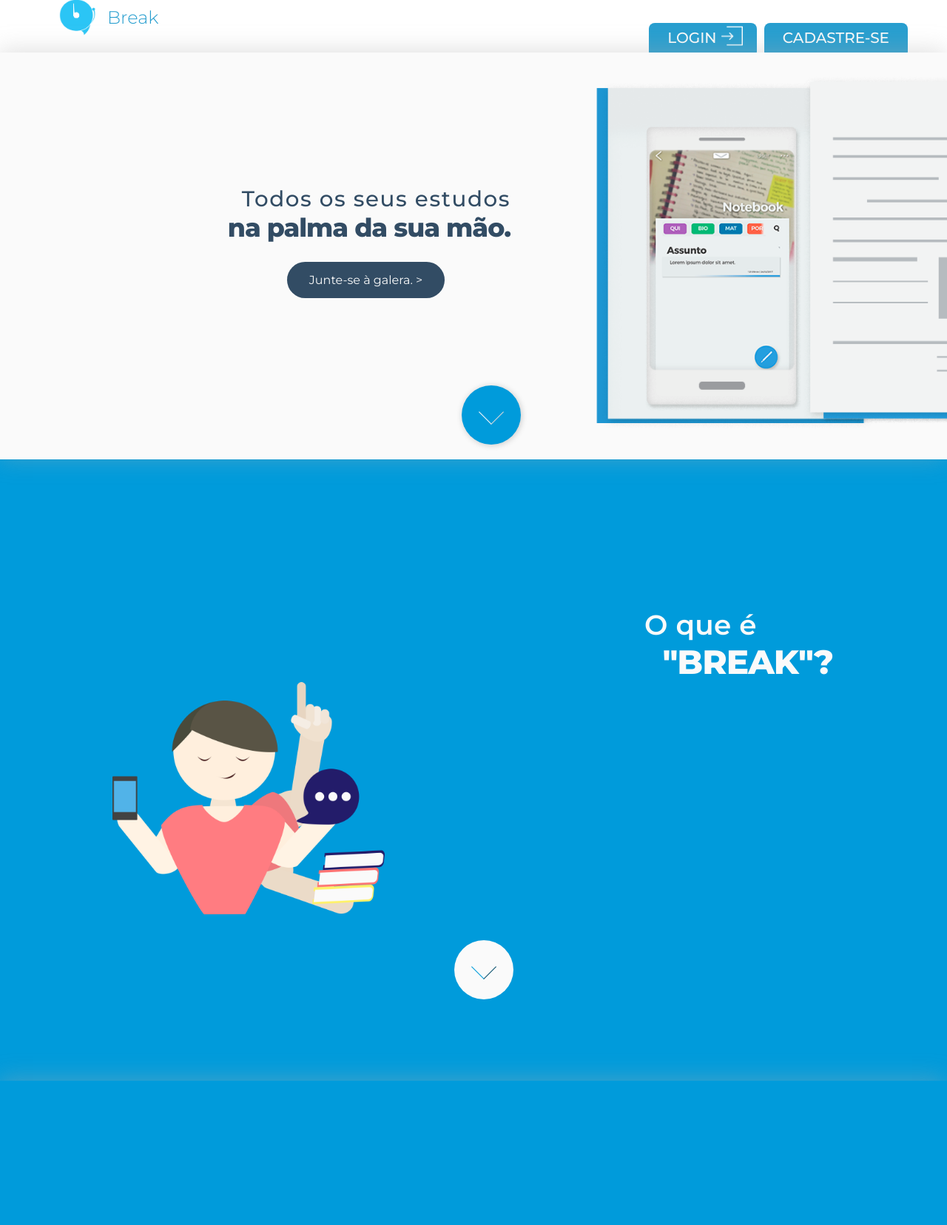
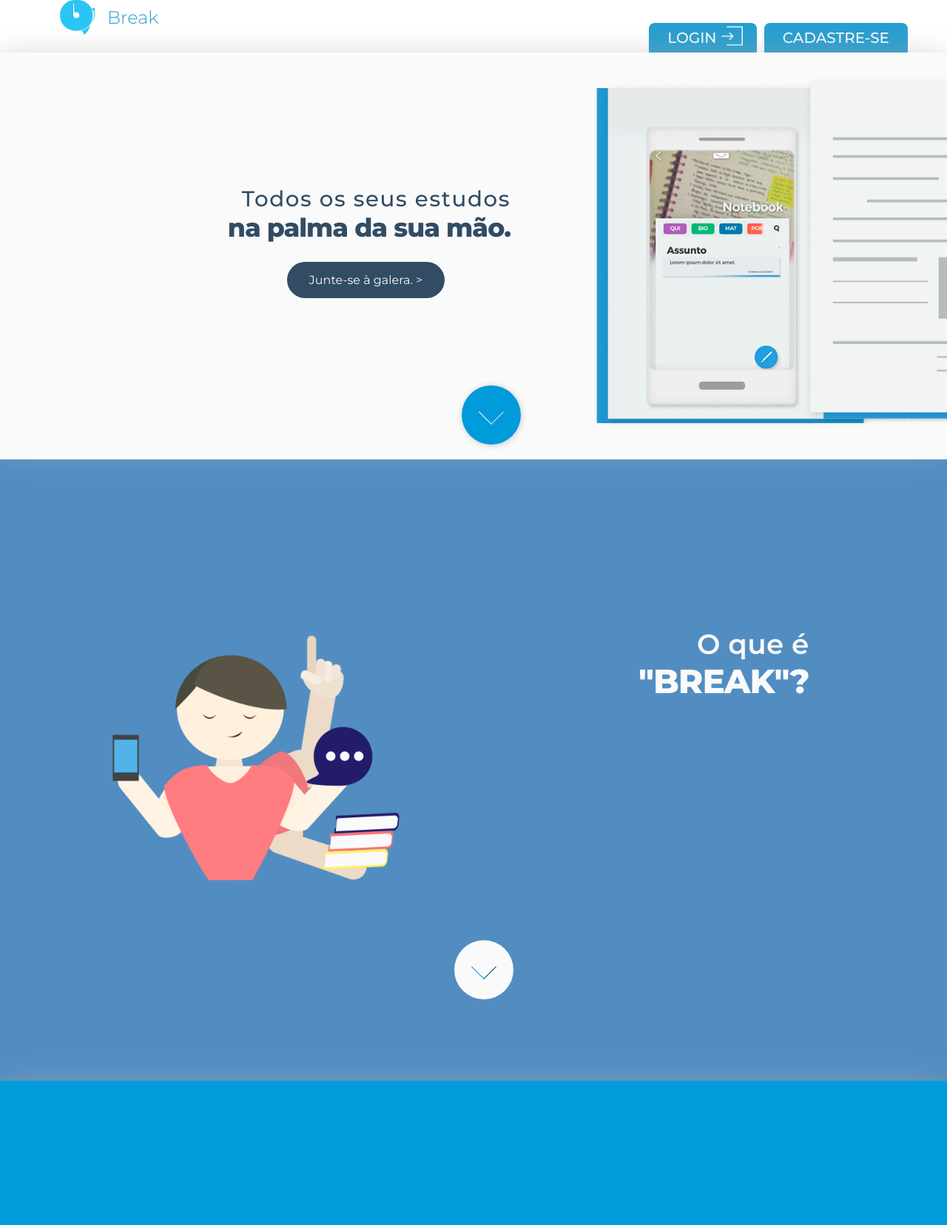
Before and after one commit to iaraoliveira/break, a PHP site: page /promocional.php in a window 1280 px wide. Shown: the part 21-1677 px from the top of the page at 74% size. Run offline with PHP 8.4, Linux system fonts and the light colour scheme; some libraries are stand-ins or nearby versions.

Commit message:
CSS | Promo 29/11 - 23:57

```diff
--- a/css/promo.css
+++ b/css/promo.css
@@ -217,7 +272,7 @@ a#force_unlished:hover {
 			margin: 0px;
 			padding: 100px;
 			min-height: 600px;
-			background-color: #009bdb;
+			background-color: #528dc2;
 			box-shadow: -2px -2px 30px rgba(173, 173, 173, 0.4);
 		}
 
@@ -262,8 +317,15 @@ a#force_unlished:hover {
 
 		#second_cont {
 			position: absolute;
-			right: 5%;
-
+			right: 8%;
+			top: 15%;
+			max-width: 500px;
+			color: #fafafa;
+			font-weight: 500;
+			font-size: 16pt;
+			text-align: justify;
+			word-wrap: break-word;
+			text-indent: 30px;
 		}
 
 		h1#second {
@@ -271,15 +333,16 @@ a#force_unlished:hover {
 			font-size: 28pt;
 			letter-spacing: 0.3px;
 			font-weight: 600;
+			text-align: right;
 		}
 		#hominho{
 			position: absolute;
 			left: 20%;
-			top: 40%;
+			top: 30%;
 			margin-left: -170px;
 			margin-top: -80px;
 
-			max-width: 380px;
+			max-width: 400px;
 		}
 
 	/* SESSION 2 */
```
Also changed, not shown: other parts of css/promo.css (+55 -0 lines).
